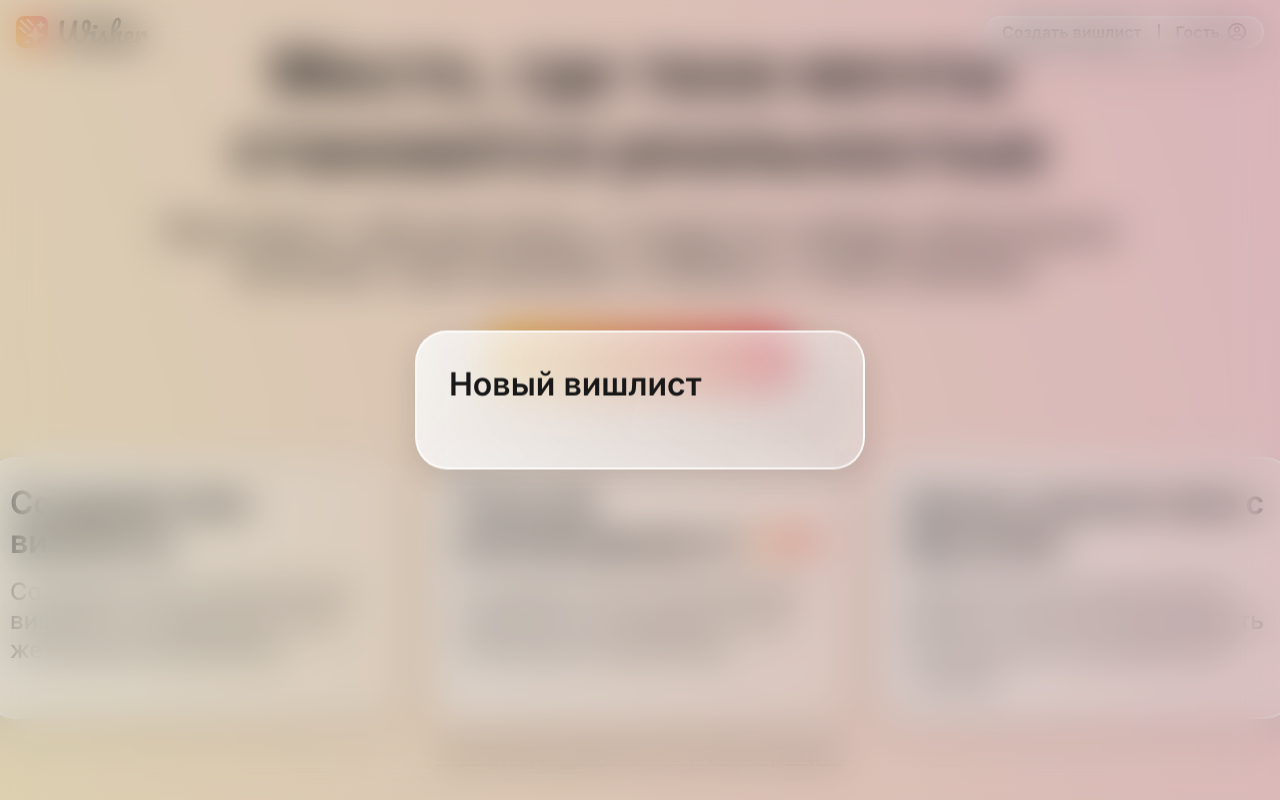
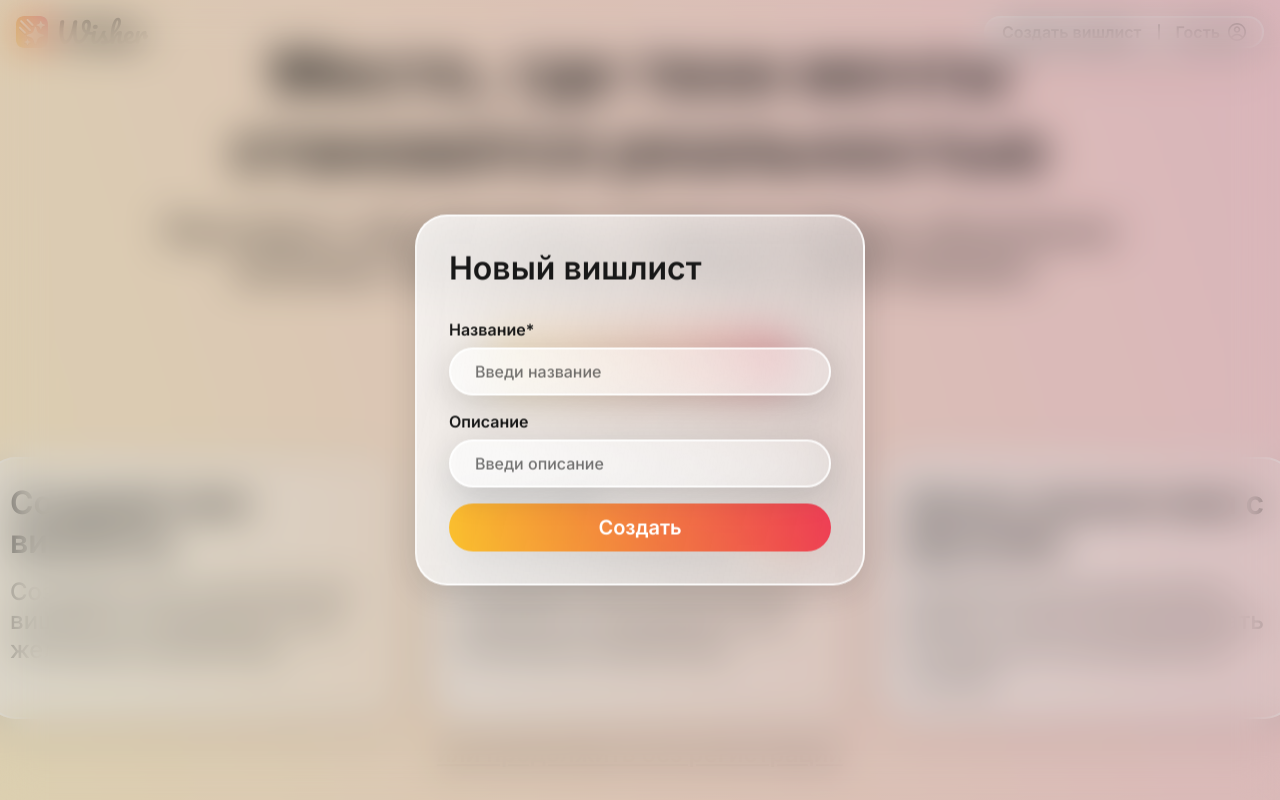
Before and after one commit to Wisher-Developers/wisher-frontend, a React (Vite) app: page / in a window 1280 px wide. Both pictures are taken after a click on the button "Создать вишлист". Built offline with nearby package versions, Linux system fonts and the light colour scheme.

Commit message:
feat: add create wishlist popup

```diff
--- a/src/features/create-wishlist/ui/CreateWishlistPopup.tsx
+++ b/src/features/create-wishlist/ui/CreateWishlistPopup.tsx
@@ -1,9 +1,11 @@
 import { yupResolver } from "@hookform/resolvers/yup"
-import { useForm } from "react-hook-form"
+import { Controller, useForm } from "react-hook-form"
+import { useNavigate } from "react-router-dom"
 import styled from "styled-components"
 
 import { text32SemiBold } from "@shared/fonts"
 import Button from "@shared/ui/Button"
+import LabeledInput from "@shared/ui/LabeledInput"
 import Popup from "@shared/ui/Popup"
 
 import { useCreateWishlistMutation } from "../api"
@@ -21,26 +23,66 @@ export default function CreateWishlistPopup({
   isOpen,
   close,
 }: CreateWishlistPopupProps) {
+  const navigate = useNavigate()
+
   const { control, handleSubmit, reset } = useForm<CreateWishlistFormValues>({
     resolver: yupResolver(createWishlistFormValidationSchema),
     defaultValues: {
       name: "",
+      description: "",
     },
   })
 
-  const [createWishlist] = useCreateWishlistMutation()
+  const [createWishlist, { isLoading }] = useCreateWishlistMutation()
 
-  const onSubmit = ({ name, description }: CreateWishlistFormValues) => {
-    console.log(name, description)
+  const onSubmit = async ({ name, description }: CreateWishlistFormValues) => {
+    try {
+      const wishlist = await createWishlist({ name, description }).unwrap()
 
-    close()
+      close()
+
+      navigate(`/wishlists/${wishlist.id}`)
+    } catch {}
   }
 
   return (
     <StyledPopup isOpen={isOpen} close={close} onCloseEnd={reset}>
       <h4>Новый вишлист</h4>
 
-      <form noValidate></form>
+      <form noValidate onSubmit={handleSubmit(onSubmit)}>
+        <Controller
+          name="name"
+          control={control}
+          render={({ field, fieldState: { error } }) => (
+            <LabeledInput
+              {...field}
+              type="text"
+              error={error?.message}
+              label="Название"
+              placeholder="Введи название"
+              required
+            />
+          )}
+        />
+
+        <Controller
+          name="description"
+          control={control}
+          render={({ field, fieldState: { error } }) => (
+            <LabeledInput
+              {...field}
+              type="text"
+              error={error?.message}
+              label="Описание"
+              placeholder="Введи описание"
+            />
+          )}
+        />
+
+        <SubmitButton isLoading={isLoading} size="m" type="submit">
+          Создать
+        </SubmitButton>
+      </form>
     </StyledPopup>
   )
 }
```
